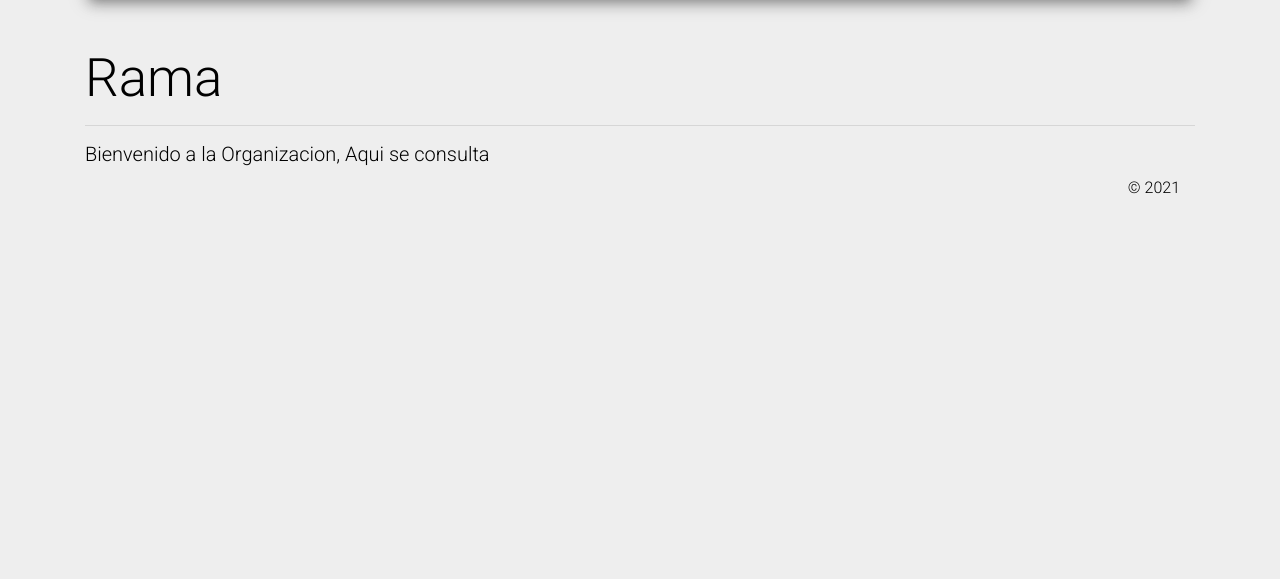
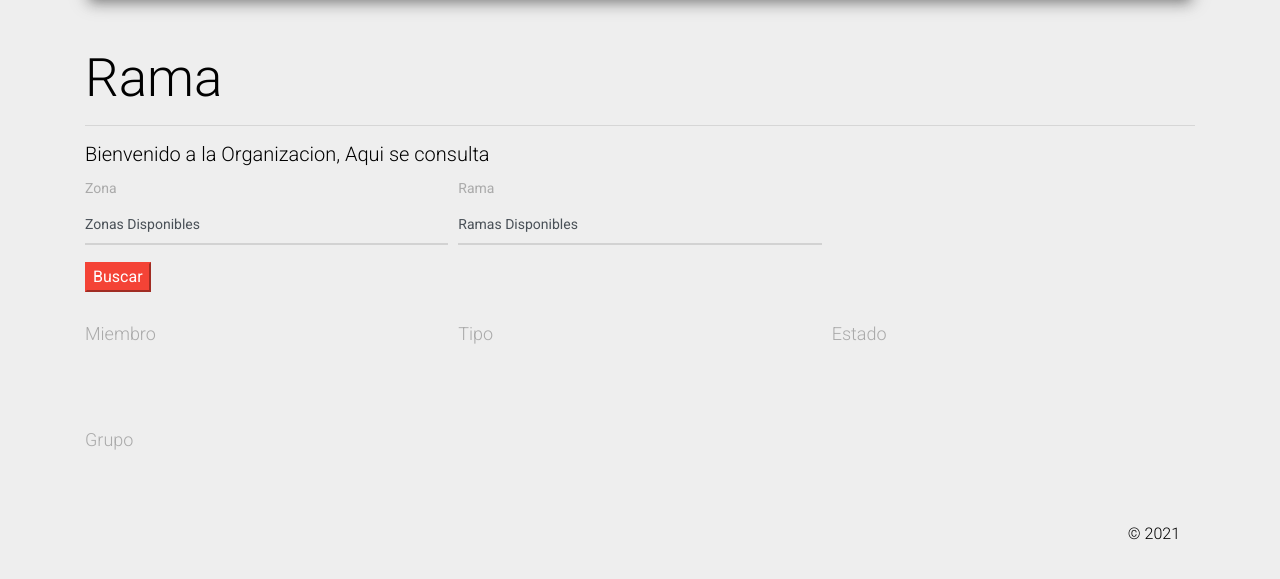
Before and after one commit to kmendex/ProyectoDisenoEq06, a Node server app: page /consultar/Rama in a window 1280 px wide. Shown: the part 70-649 px from the top of the page. Run offline with Node 20, Linux system fonts and the light colour scheme; some libraries are stand-ins or nearby versions.

Commit message:
Changes in Consultar Rama, Zona and retrieve

```diff
--- a/GUI_HBS/public/js/retrieve.js
+++ b/GUI_HBS/public/js/retrieve.js
@@ -1,20 +1,20 @@
 /* ---------------Variables--------------- */
 var zonasGlobales = {
-    ValueA : 'Atlantico',
-    ValueB : 'Pacifico',
-    ValueC : 'Huetar'
+    ValueA: 'Atlantico',
+    ValueB: 'Pacifico',
+    ValueC: 'Huetar'
 };
 
 var ramasGlobales = {
-    ValueA : 'Juvenil',
-    ValueB : 'Adulto',
-    ValueC : 'Ciudadano de Oro'
+    ValueA: 'Juvenil',
+    ValueB: 'Adulto',
+    ValueC: 'Ciudadano de Oro'
 };
 
 var gruposGlobales = {
-    ValueA : 'Lobos',
-    ValueB : 'Leones',
-    ValueC : 'Ballenas'
+    ValueA: 'Lobos',
+    ValueB: 'Leones',
+    ValueC: 'Ballenas'
 };
 
 /* ---------------Organizacion--------------- */
@@ -133,9 +133,30 @@
     //         document.getElementById("inputCMiembroOtra").value = parsedObject.otra;
     //     }
     // });
+
+}
+
+function cargarZona() {
+    var select1 = document.getElementById("selectCZona");
+
+    for (index in zonasGlobales) {
+        select1.options[select1.options.length] = new Option(zonasGlobales[index], index);
+    }
 }
 
 /* ---------------Rama--------------- */
+
+function cargarRama() {
+    var select1 = document.getElementById("inputCRama_Zona");
+    var select2 = document.getElementById("inputCRama_Rama");
+
+    for (index in zonasGlobales) {
+        select1.options[select1.options.length] = new Option(zonasGlobales[index], index);
+    }
+    for (index in ramasGlobales) {
+        select2.options[select2.options.length] = new Option(ramasGlobales[index], index);
+    }
+}
 
 /* ---------------Grupo--------------- */
 
@@ -144,13 +165,13 @@
     var select2 = document.getElementById("inputCGrupo_Rama");
     var select3 = document.getElementById("inputCGrupo_Grupo");
 
-    for(index in zonasGlobales) {
+    for (index in zonasGlobales) {
         select1.options[select1.options.length] = new Option(zonasGlobales[index], index);
     }
-    for(index in ramasGlobales) {
+    for (index in ramasGlobales) {
         select2.options[select2.options.length] = new Option(ramasGlobales[index], index);
     }
-    for(index in gruposGlobales) {
+    for (index in gruposGlobales) {
         select3.options[select3.options.length] = new Option(gruposGlobales[index], index);
     }
 }
@@ -163,12 +184,12 @@
     var select3 = document.getElementById("inputCGrupo_Grupo");
     grupo = select3.options[select3.selectedIndex];
 
-    if(zona.text == "Atlantico" && rama.text == "Juvenil" && grupo.text == "Lobos"){
+    if (zona.text == "Atlantico" && rama.text == "Juvenil" && grupo.text == "Lobos") {
         alert('Funciona');
         let items1 = ['Juan', 'Roberto', 'Michael', 'Brandon', 'Ericka', 'Monica'],
             miembro = document.getElementById('listCGrupo_Miembro');
 
-        items1.forEach(function (item) {
+        items1.forEach(function(item) {
             let li = document.createElement('li');
             miembro.appendChild(li);
 
@@ -178,7 +199,7 @@
         let items2 = ['Jefe', 'Miembro', 'Miembro', 'Miembro', 'Miembro', 'Miembro'],
             tipo = document.getElementById('listCGrupo_Tipo');
         /* -------------------------------------------------------------- */
-        items2.forEach(function (item) {
+        items2.forEach(function(item) {
             let li = document.createElement('li');
             tipo.appendChild(li);
 
@@ -188,7 +209,7 @@
         let items3 = ['Activo', 'Inactivo', 'Activo', 'Activo', 'Inactivo', 'Inactivo'],
             estado = document.getElementById('listCGrupo_Estado');
 
-        items3.forEach(function (item) {
+        items3.forEach(function(item) {
             let li = document.createElement('li');
             estado.appendChild(li);
 
@@ -250,7 +271,7 @@
     array = ["402420014", "111111111", "222222222", "333333333", "444444444"];
 
     array.forEach(element => {
-        if(identificacion == element){
+        if (identificacion == element) {
             // READ STRING FROM LOCAL STORAGE
             var retrievedObject = localStorage.getItem('miembroData');
 
--- a/GUI_HBS/views/consultar.hbs
+++ b/GUI_HBS/views/consultar.hbs
@@ -63,10 +63,11 @@
 
         {{#ifeq jerarquia.tipo "Zona"}}
             {{jerarquia.nombre}}
+            <body onload="cargarZona()">
                 <form>
                     <div class="form-row">
                         <div class="form-group col-md-4">
-                        <label for="labelCZona">Zona</label>
+                            <label for="selectCZona">Zona</label>
                             <select id="selectCZona" class="form-control">
                                 <option selected>Zonas Disponibles</option>
                             </select>
@@ -132,10 +133,67 @@
                         </div>
                     </div>
                 </form>
+            </body>
+
         {{/ifeq}}
 
         {{#ifeq jerarquia.tipo "Rama"}}
             {{jerarquia.nombre}}
+            <body onload="cargarRama()">
+                <form onload="cargarRama()">
+                    <div class="form-row">
+                        <div class="form-group col-md-4">
+                            <label for="inputCRama_Zona">Zona</label>
+                            <select id="inputCRama_Zona" class="form-control">
+                                <option selected>Zonas Disponibles</option>
+                            </select>
+                        </div>
+                        <div class="form-group col-md-4">
+                            <label for="inputCRama_Rama">Rama</label>
+                            <select id="inputCRama_Rama" class="form-control">
+                                <option selected>Ramas Disponibles</option>
+                            </select>
+                        </div>
+                    </div>
+                    <div class="row">
+                        <div class="col-md-10">
+                            <button type="button" class="btnCRama btn-danger" onclick="consultarRama()">Buscar</button>
+                        </div>
+                    </div>
+                </form>
+                <form>
+                    <div class="form-row">
+                        <div class="form-group col-md-4">
+                            <label for="labelCRama_Miembro"><h4>Miembro</h4></label>
+                            <ul id="listCRama_Miembro">
+
+                            </ul>
+                        </div>
+                        <div class="form-group col-md-4">
+                            <label for="labelCRama_Tipo"><h4>Tipo</h4></label>
+                            <ul id="listCRama_Tipo">
+
+                            </ul>
+                        </div>
+                        <div class="form-group col-md-4">
+                            <label for="labelCRama_Estado"><h4>Estado</h4></label>
+                            <ul id="listCRama_Estado">
+
+                            </ul>
+                        </div>
+                    </div>
+                </form>
+                <form>
+                    <div class="form-row">
+                        <div class="form-group col-md-4">
+                            <label for="labelCRama_Grupo"><h4>Grupo</h4></label>
+                            <ul id="listCRama_Grupo">
+
+                            </ul>
+                        </div>
+                    </div>
+                </form>
+            </body>
         {{/ifeq}}
 
         {{#ifeq jerarquia.tipo "Grupo"}}
--- a/package.json
+++ b/package.json
@@ -17,6 +17,8 @@
   },
   "homepage": "https://github.com/kmendex/ProyectoDisenoEq06#readme",
   "dependencies": {
-    "express": "^4.17.1"
+    "ember-truth-helpers": "^3.0.0",
+    "express": "^4.17.1",
+    "hbs": "^4.1.1"
   }
 }
```
Also changed, not shown: 1 other file. Lines whose indentation alone changed are shown as unchanged.
